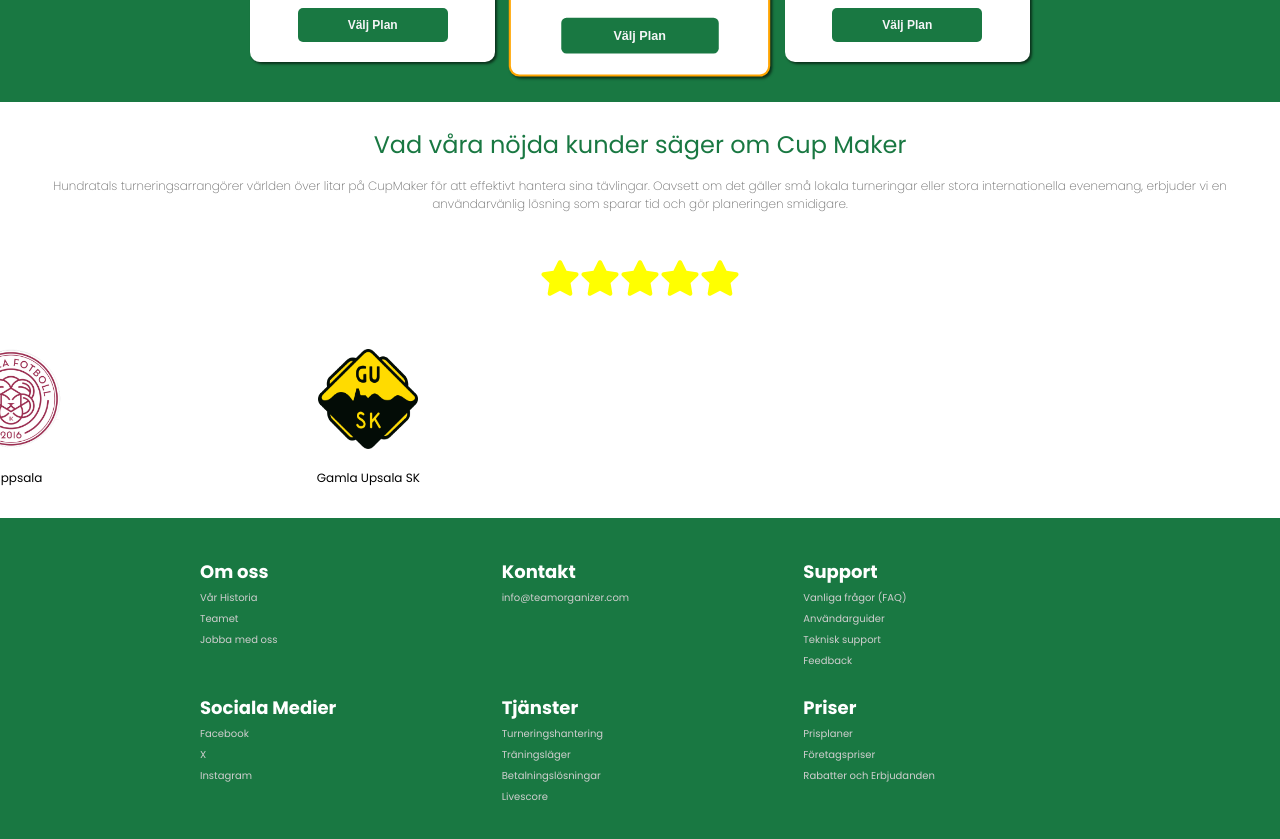
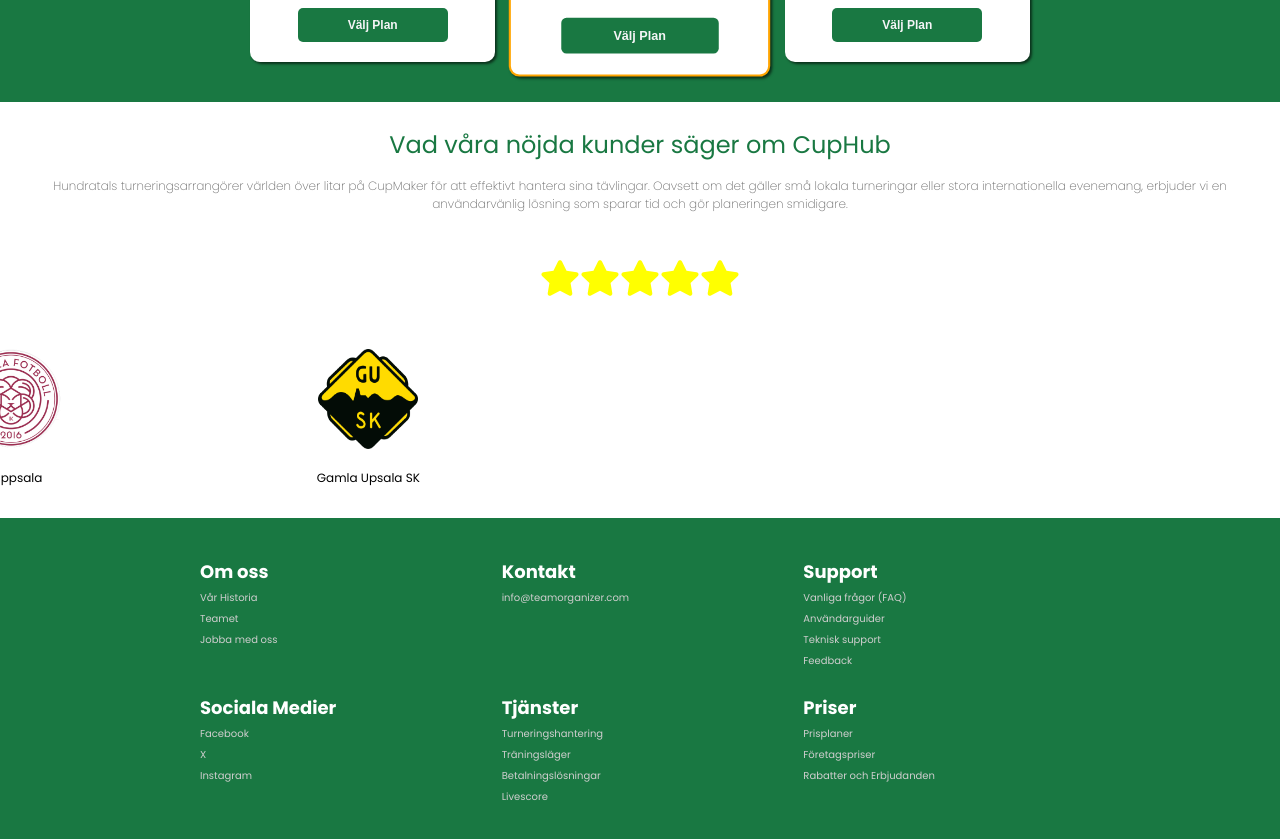
Before and after one commit to NguyenRobin/CupHub, a Next.js app: page / in a window 1280 px wide. Shown: the part 2700-3539 px from the top of the page. Built offline with nearby package versions, Linux system fonts and the light colour scheme.

Commit message:
fix: app name

```diff
--- a/package.json
+++ b/package.json
@@ -1,5 +1,5 @@
 {
-  "name": "tourney-manager",
+  "name": "cup-hub",
   "version": "0.1.0",
   "private": true,
   "scripts": {
--- a/src/app/layout.tsx
+++ b/src/app/layout.tsx
@@ -11,7 +11,7 @@ const poppins = Poppins({
 });
 
 export const metadata: Metadata = {
-  title: 'Cup Maker',
+  title: 'CupHub',
   description: 'Simple',
 };
 
--- a/src/components/landing-page/ui/Testimonials/Testimonials.tsx
+++ b/src/components/landing-page/ui/Testimonials/Testimonials.tsx
@@ -7,7 +7,7 @@ function Testimonials() {
   return (
     <section className="testimonials" id="testimonials">
       <section className="testimonials__title">
-        <h2>Vad våra nöjda kunder säger om Cup Maker</h2>
+        <h2>Vad våra nöjda kunder säger om CupHub</h2>
         <p>
           Hundratals turneringsarrangörer världen över litar på CupMaker för att
           effektivt hantera sina tävlingar. Oavsett om det gäller små lokala
```
Also changed, not shown: 1 other file (tests, documents, lock files or other folders).
